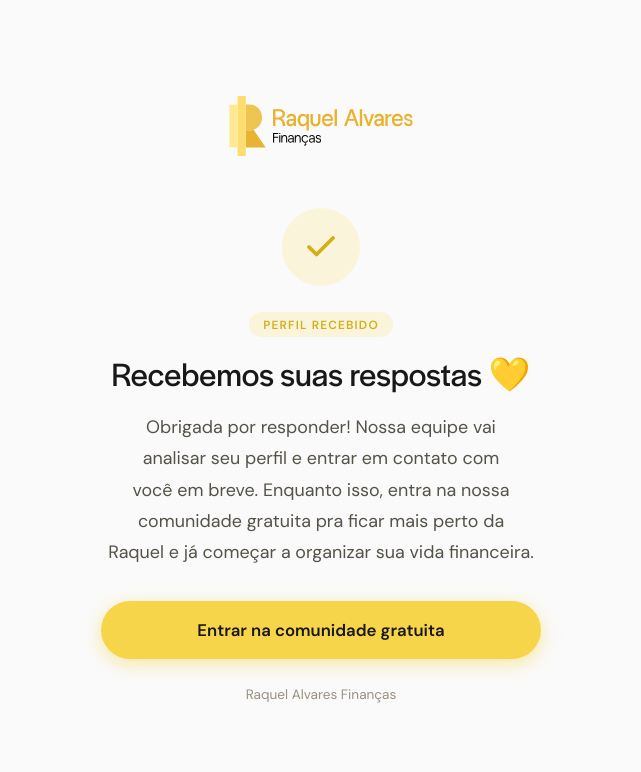
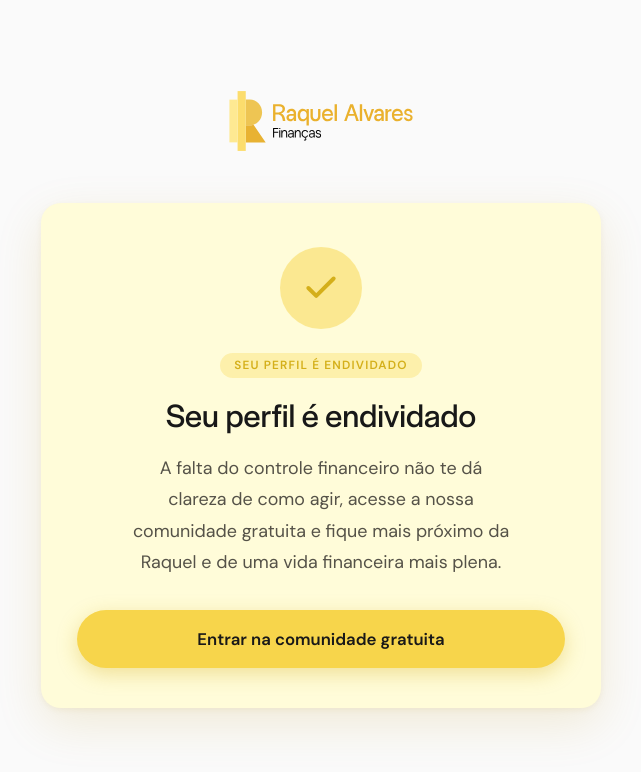
Before and after one commit to gabrieldezzanidev/form-raquel, a plain HTML site: page desqualificado/index.html in a window 1280 px wide. Shown: the whole page, without its empty margins (319-960 px from the left). Drawn offline with Linux system fonts and the light colour scheme.

Commit message:
style: card creme nas paginas de conclusao, texto perfil endividado no desqualificado

```diff
--- a/desqualificado/index.html
+++ b/desqualificado/index.html
@@ -30,30 +30,34 @@
     *,*::before,*::after { box-sizing:border-box; margin:0; padding:0; }
 
     :root {
-      --bg:#fafafa; --gold:#F7D54B; --gold-dark:#D4AF1A; --gold-light:rgba(247,213,75,.18);
-      --text:#181818; --text-mid:#555248; --border:#EAE0C0; --radius-pill:9999px;
+      --bg:#fafafa; --surface:#FFFCD9; --gold:#F7D54B; --gold-dark:#D4AF1A;
+      --gold-light:rgba(247,213,75,.18); --text:#181818; --text-mid:#555248; --radius-pill:9999px;
     }
 
     body {
       font-family:'DMSans', system-ui, sans-serif;
       background:var(--bg); color:var(--text); min-height:100vh;
       display:flex; flex-direction:column; align-items:center; justify-content:center;
-      padding:3rem 1.25rem 4rem; text-align:center;
+      padding:3rem 1.25rem 4rem;
     }
 
-    .logo { margin-bottom:2rem; display:block; }
+    .logo { margin-bottom:2rem; display:block; text-align:center; }
     .logo img { height:90px; width:auto; }
 
-    .card { width:100%; max-width:540px; }
+    .card {
+      width:100%; max-width:560px; background:var(--surface);
+      border-radius:20px; padding:2.75rem 2.25rem 2.5rem; text-align:center;
+      box-shadow: 0 2px 6px rgba(181,140,0,.08), 0 16px 48px rgba(181,140,0,.14);
+    }
 
     .result-icon {
-      width:78px; height:78px; background:var(--gold-light); border-radius:50%;
-      display:flex; align-items:center; justify-content:center; margin:0 auto 1.6rem;
+      width:82px; height:82px; background:rgba(247,213,75,.5); border-radius:50%;
+      display:flex; align-items:center; justify-content:center; margin:0 auto 1.5rem;
     }
 
     .step-tag {
       display:inline-block; font-size:0.74rem; font-weight:600; letter-spacing:0.1em;
-      text-transform:uppercase; color:var(--gold-dark); background:var(--gold-light);
+      text-transform:uppercase; color:var(--gold-dark); background:rgba(247,213,75,.32);
       padding:0.3rem 0.9rem; border-radius:var(--radius-pill); margin-bottom:1rem;
     }
 
@@ -65,25 +69,23 @@
 
     p.msg {
       font-size:clamp(1rem, 1.8vw, 1.12rem); color:var(--text-mid); line-height:1.75;
-      max-width:480px; margin:1.1rem auto 0; text-wrap:balance;
+      max-width:440px; margin:1.1rem auto 0; text-wrap:balance;
     }
 
     .btn {
       font-family:'DMSans', sans-serif; font-size:1.05rem; font-weight:600;
       border:none; border-radius:var(--radius-pill); cursor:pointer;
       display:inline-flex; align-items:center; justify-content:center; gap:0.55rem;
-      min-height:58px; width:100%; max-width:440px; padding:1rem 2.2rem; margin:2rem auto 0;
+      min-height:58px; width:100%; padding:1rem 2.2rem; margin-top:2rem;
       text-decoration:none; transition:all 0.2s ease;
-      background:var(--gold); color:var(--text); box-shadow:0 5px 18px rgba(247,213,75,.5);
+      background:var(--gold); color:var(--text); box-shadow:0 6px 20px rgba(212,175,26,.35);
     }
-    .btn:hover { background:#f0cb2a; box-shadow:0 7px 24px rgba(247,213,75,.6); transform:translateY(-1px); }
-
-    .foot { margin-top:1.7rem; font-size:0.85rem; color:#9A9080; }
+    .btn:hover { background:#f0cb2a; box-shadow:0 8px 26px rgba(212,175,26,.45); transform:translateY(-1px); }
 
     @media (max-width:600px) {
       body { padding:2.25rem 1rem 3.25rem; }
       .logo img { height:72px; }
-      .result-icon { width:70px; height:70px; }
+      .card { padding:2rem 1.25rem 1.75rem; border-radius:16px; }
     }
   </style>
 </head>
@@ -92,19 +94,17 @@
 
   <div class="card">
     <div class="result-icon">
-      <svg width="36" height="36" viewBox="0 0 24 24" fill="none" stroke="#D4AF1A" stroke-width="2.5" stroke-linecap="round" stroke-linejoin="round">
+      <svg width="38" height="38" viewBox="0 0 24 24" fill="none" stroke="#D4AF1A" stroke-width="2.5" stroke-linecap="round" stroke-linejoin="round">
         <polyline points="20 6 9 17 4 12"/>
       </svg>
     </div>
-    <div class="step-tag">Perfil recebido</div>
-    <h1 class="step-title">Recebemos suas respostas 💛</h1>
-    <p class="msg">Obrigada por responder! Nossa equipe vai analisar seu perfil e entrar em contato com você em breve. Enquanto isso, entra na nossa comunidade gratuita pra ficar mais perto da Raquel e já começar a organizar sua vida financeira.</p>
+    <div class="step-tag">Seu perfil é endividado</div>
+    <h1 class="step-title">Seu perfil é endividado</h1>
+    <p class="msg">A falta do controle financeiro não te dá clareza de como agir, acesse a nossa comunidade gratuita e fique mais próximo da Raquel e de uma vida financeira mais plena.</p>
 
     <a class="btn" href="https://chat.whatsapp.com/JxeUixq8N8e2SF7ZGxYDBu" target="_blank" rel="noopener">
       Entrar na comunidade gratuita
     </a>
-
-    <p class="foot">Raquel Alvares Finanças</p>
   </div>
 </body>
 </html>
```
Also changed, not shown: qualificado/index.html (+19 -19 lines).
